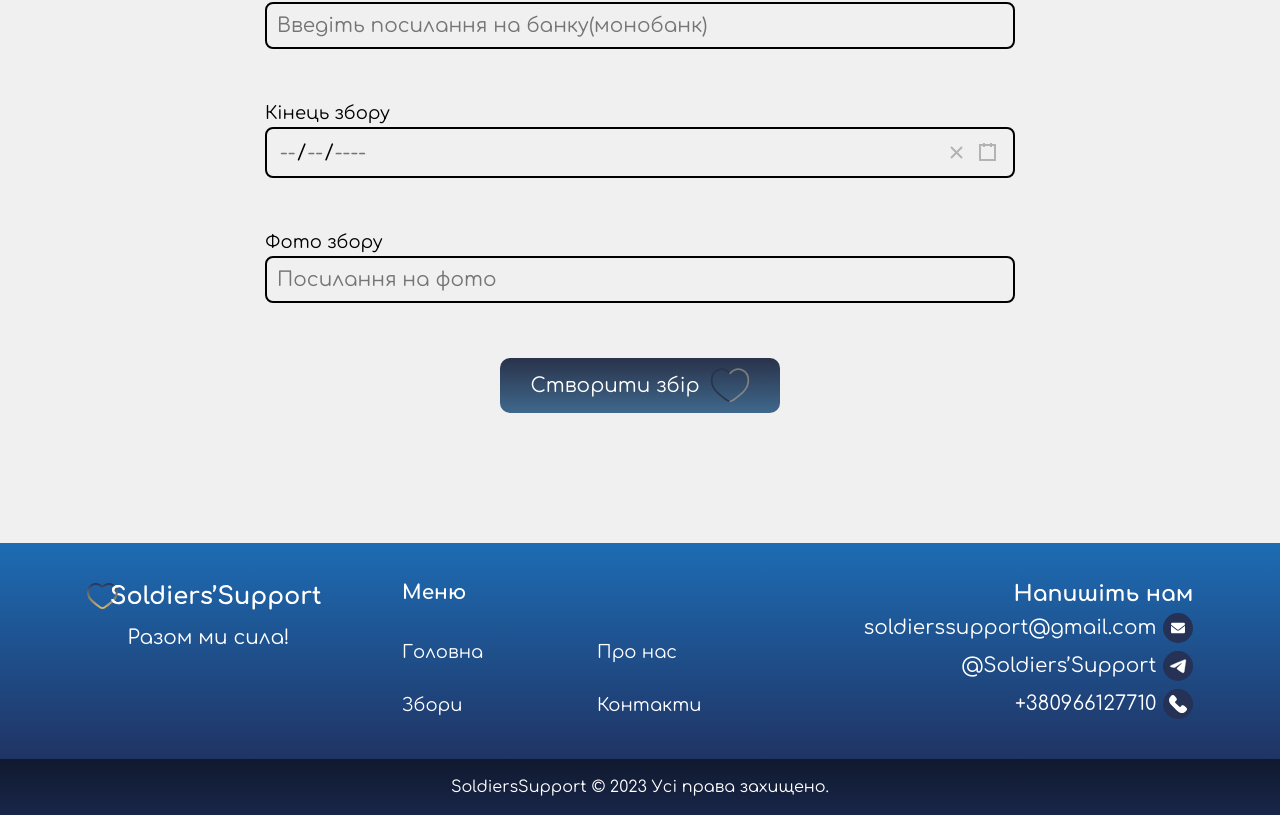
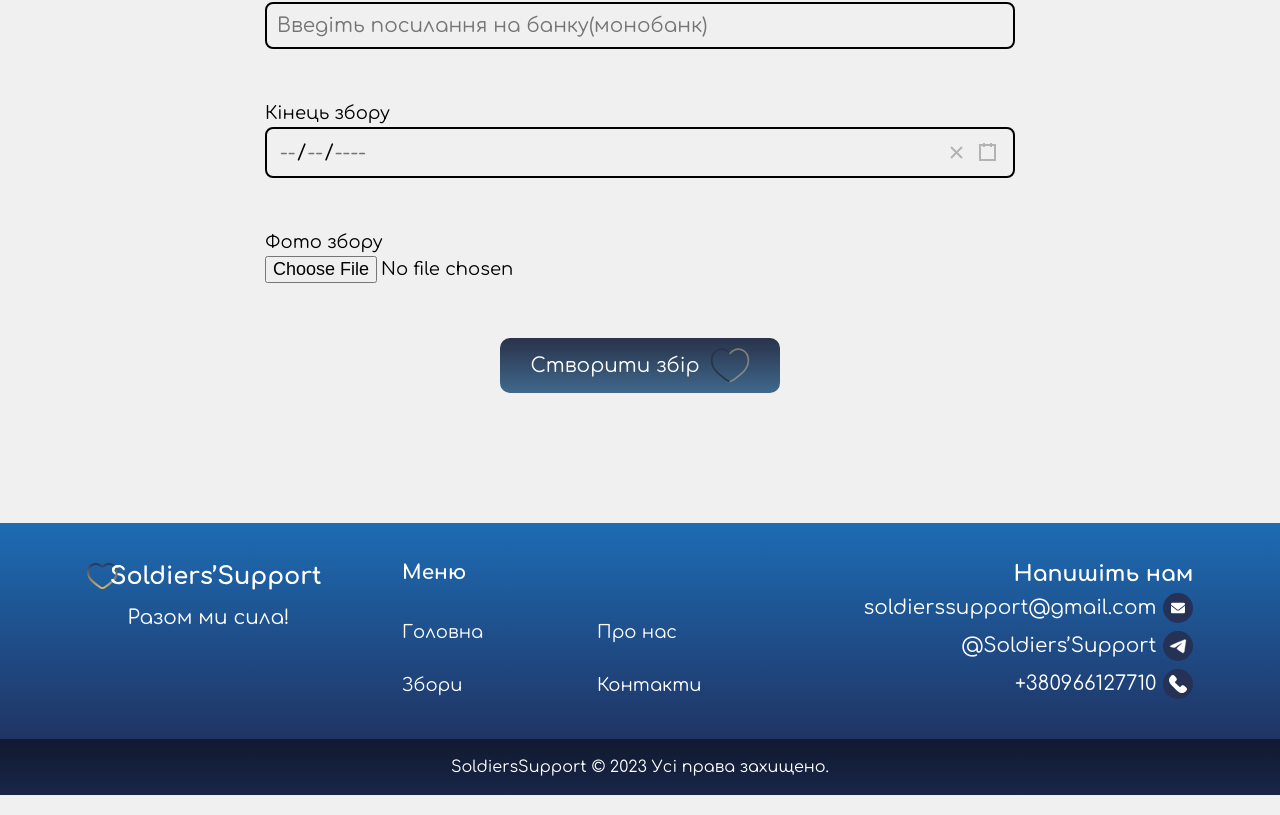
Before and after one commit to BotsiunDenys/soldiers_hub_project, a React (Vite) app: page /feecreate in a window 1280 px wide. Shown: the part 1071-1886 px from the top of the page. Built offline with nearby package versions, Linux system fonts and the light colour scheme.

Commit message:
save changes in image upload

```diff
--- a/src/api/api.js
+++ b/src/api/api.js
@@ -1,7 +1,7 @@
 import axios from "axios";
 
-export const API_URL = "https://soldiers-hub-project-server.onrender.com/";
-// export const API_URL = "http://localhost:5000/";
+// export const API_URL = "https://soldiers-hub-project-server.onrender.com/";
+export const API_URL = "http://localhost:5000/";
 
 const api = axios.create({
   withCredentials: true,
--- a/src/pages/FeeCreate/FeeCreate.jsx
+++ b/src/pages/FeeCreate/FeeCreate.jsx
@@ -62,20 +62,44 @@ const FeeCreate = () => {
   const isLogged = useSelector((state) => state.auth.isLogged);
   const success = useSelector((state) => state.fees.creationSuccess);
 
-  const handleFormSubmit = (data) => {
+  const convertToBase64 = (file) => {
+    const reader = new FileReader();
+    reader.readAsDataURL(file);
+    const data = new Promise((resolve, reject) => {
+      reader.onload = () => resolve(reader.result);
+      reader.onerror = (err) => reject(err);
+    });
+    return data;
+  };
+
+  const handleFormSubmit = async (data) => {
+    // let application = new FormData();
+    // application.append("image", await convertToBase64(data.image[0]));
+    // application.append("isAccepted", false);
+
     if (isLogged) {
       const application = {
         ...data,
-        date: Date.parse(data.date),
+        date: Date.parse(data.finish),
         isAccepted: false,
         feeByDonnu: regex.test(data.email),
+        image: await convertToBase64(data.image[0]),
       };
       dispatch(createApplication(application));
-      reset();
+      console.log(application);
+      // reset();
     } else {
       navigate("/login");
     }
-    reset();
+    // reset();
+    // const application = {
+    //   ...data,
+    //   date: Date.parse(data.date),
+    //   isAccepted: false,
+    //   feeByDonnu: regex.test(data.email),
+    //   image: await convertToBase64(data.image[0]),
+    // };
+    // console.log(application);
   };
 
   const {
@@ -241,15 +265,11 @@ const FeeCreate = () => {
               <label className={styles.label}>
                 Фото збору
                 <input
-                  type="text"
-                  className={`${styles.input} ${errors?.image && styles.inputError}`}
-                  placeholder="Посилання на фото"
+                  type="file"
+                  accept="image/*"
+                  // className={`${styles.input} ${errors?.image && styles.inputError}`}
                   {...register("image", {
-                    pattern: {
-                      value:
-                        /^((http|https|ftp):\/\/)?(([A-Z0-9][A-Z0-9_-]*)(\.[A-Z0-9][A-Z0-9_-]*)+)/i,
-                      message: "Ви повинні вказати URL-посилання на фото",
-                    },
+                    required: "Виберіть фото для збору",
                     // validate: async (value) => {
                     //   const regex =
                     //     /^((http|https|ftp):\/\/)?(([A-Z0-9][A-Z0-9_-]*)(\.[A-Z0-9][A-Z0-9_-]*)+)/i;
--- a/src/services/FeeService.js
+++ b/src/services/FeeService.js
@@ -46,3 +46,7 @@ export class FeeService {
     return data;
   }
 }
+
+// , {
+//   headers: { "Content-Type": "multipart/form-data" },
+// }
```
